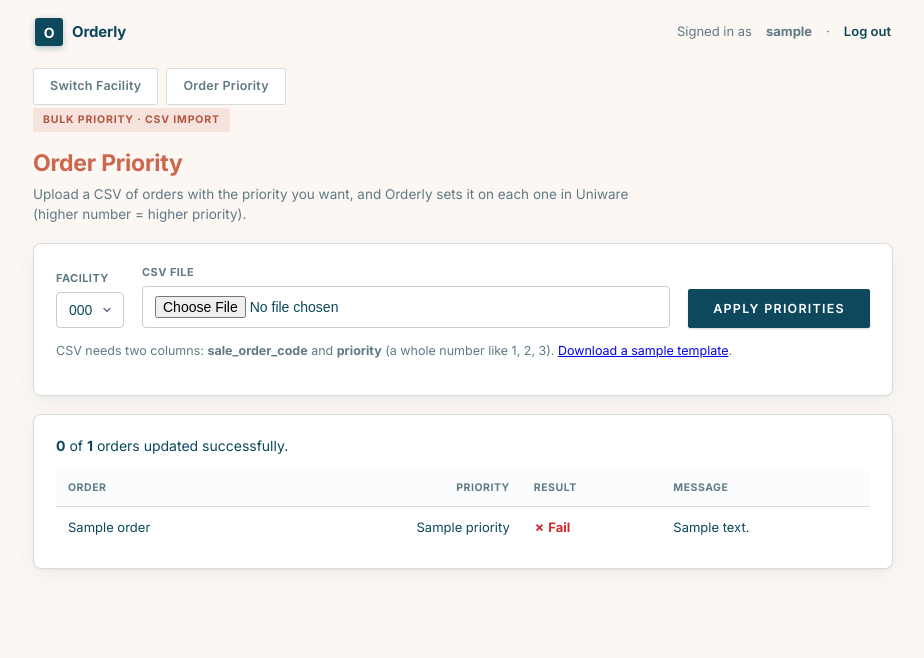
After one commit to eswarmediboina-jpg/Inventory-Allocation-Gate, a Flask app: template templates/priority.html in a window 1280 px wide. The commit adds this page. Shown: the top 658 px of the page, without its empty margins (177-1101 px from the left). Run offline with Flask 3, Linux system fonts and the light colour scheme; the template is opened without the code that fills it: most values are stand-ins (such as "Sample title", 1, 10 or a date in 2020).

Commit message:
Add Order Priority module (CSV bulk import) + top-level module nav
Orderly is now multi-module: a top nav switches between 'Switch Facility'
and the new 'Order Priority'. Priority module lets the team upload a CSV of
(sale_order_code, priority) and bulk-applies via Uniware's setPriority API,
with a per-row result and a sample template download.

Also includes the earlier hardening: Uniware 401s now show a clean 'session
expired' message (no token leaked), error pages are never cached, and a real
401 forces a clean re-login.

```diff
--- a/app.py
+++ b/app.py
@@ -24,6 +24,8 @@ the team reaches over a network, it MUST be served over HTTPS — otherwise
 usernames/passwords travel in plaintext. See the deployment note at bottom.
 """
 import os
+import io
+import csv
 import time
 import secrets
 import threading
@@ -35,13 +37,14 @@ from dotenv import load_dotenv
 load_dotenv()
 
 from flask import (
-    Flask, render_template, request, session, redirect, url_for
+    Flask, render_template, request, session, redirect, url_for, Response
 )
 
 from uniware_client import (
     login as uniware_login,
     refresh as uniware_refresh,
     switch_facility,
+    set_sale_order_priority,
     get_sale_order_items,
     get_sale_order_line_items,
     get_sale_order_full,
@@ -212,6 +215,7 @@ def _build_orders_view(token, active_facility, is_queue, filters):
     """Search + enrich orders for one tab. Returns a cacheable view dict."""
     orders = []
     search_error = None
+    auth_error = False
     if filters["order_code"]:
         # Direct lookup by Uniware sale-order code — finds the exact order in
         # whatever facility it's in (bypasses the 30-cap and display-code match).
@@ -222,6 +226,8 @@ def _build_orders_view(token, active_facility, is_queue, filters):
                 orders = [o]
             else:
                 search_error = f"No order found with sale-order code '{filters['order_code']}'."
+        except UniwareAuthError as e:
+            search_error = str(e); auth_error = True
         except Exception as e:
             search_error = str(e)
     else:
@@ -238,6 +244,8 @@ def _build_orders_view(token, active_facility, is_queue, filters):
             for el in res["elements"]:
                 el["_facility"] = active_facility
                 orders.append(el)
+        except UniwareAuthError as e:
+            search_error = str(e); auth_error = True
         except Exception as e:
             search_error = str(e)
 
@@ -268,6 +276,8 @@ def _build_orders_view(token, active_facility, is_queue, filters):
             if skus:
                 try:
                     inv = get_inventory_snapshot(token, skus, MAIN_FACILITY)
+                except UniwareAuthError as e:
+                    inv_error = str(e); auth_error = True
                 except Exception as e:
                     inv_error = str(e)
             for o in orders:
@@ -306,6 +316,7 @@ def _build_orders_view(token, active_facility, is_queue, filters):
         "status_cols": status_cols,
         "search_error": search_error,
         "inv_error": inv_error,
+        "auth_error": auth_error,
     }
 
 
@@ -347,8 +358,14 @@ def index():
                 view = hit[1]
     if view is None:
         view = _build_orders_view(token, active_facility, is_queue, filters)
-        with _page_lock:
-            _page_cache[cache_key] = (now, view)
+        # A genuine 401 means the token is dead — clear it and re-login cleanly.
+        if view.get("auth_error"):
+            session.clear()
+            return redirect(url_for("login"))
+        # Never cache error pages (avoids serving a stale error / bad-token build).
+        if not view["search_error"] and not view["inv_error"]:
+            with _page_lock:
+                _page_cache[cache_key] = (now, view)
 
     orders = view["orders"]
     status_cols = view["status_cols"]
@@ -363,6 +380,7 @@ def index():
     return render_template(
         "index.html",
         username=session.get("username", ""),
+        active_module="facility",
         channels=channel_options,
         facilities=FACILITIES,
         orders=orders,
@@ -606,6 +624,91 @@ def order_shift(order_code):
                            results=[{"order": order_code, "ok": ok, "count": len(selected), "message": msg}])
 
 
+# ---------------------------------------------------------------------------
+# Module: Order Priority — bulk-set priorities from a CSV
+# ---------------------------------------------------------------------------
+def _parse_priority_csv(raw_text):
+    """Parse an uploaded CSV into [{code, priority(int|None), raw_priority}]."""
+    reader = csv.DictReader(io.StringIO(raw_text))
+    rows = []
+    for r in reader:
+        rr = {(k or "").strip().lower().replace(" ", "_"): (v or "").strip() for k, v in r.items()}
+        code = (rr.get("sale_order_code") or rr.get("saleordercode")
+                or rr.get("order_code") or rr.get("code"))
+        praw = (rr.get("priority") or rr.get("priority_status") or rr.get("priority_number"))
+        if not code:
+            continue
+        try:
+            pri = int(float(praw))
+        except (TypeError, ValueError):
+            pri = None
+        rows.append({"code": code, "priority": pri, "raw_priority": praw or ""})
+    return rows
+
+
+def _apply_priorities(rows, token, facility):
+    def _do(r):
+        if r["priority"] is None:
+            return {"order": r["code"], "priority": r["raw_priority"], "ok": False,
+                    "message": "Invalid priority — must be a whole number (e.g. 1, 2)."}
+        try:
+            res = set_sale_order_priority(r["code"], r["priority"], token, facility)
+            ok = res["successful"]
+            msg = res["message"] or ("OK" if ok else "Failed")
+            if not ok and res.get("errors"):
+                msg = f"{msg}: {res['errors']}"
+        except Exception as e:
+            ok = False
+            msg = str(e)
+        return {"order": r["code"], "priority": r["priority"], "ok": ok, "message": msg}
+
+    with ThreadPoolExecutor(max_workers=8) as ex:
+        return list(ex.map(_do, rows))
+
+
+@app.route("/priority", methods=["GET", "POST"])
+def priority():
+    token = _current_token()
+    if not token:
+        return redirect(url_for("login"))
+
+    facility = (request.form.get("facility") or request.args.get("facility") or MAIN_FACILITY)
+    results = None
+    error = None
+    if request.method == "POST":
+        f = request.files.get("csv_file")
+        if not f or not f.filename:
+            error = "Please choose a CSV file to upload."
+        else:
+            try:
+                raw = f.read().decode("utf-8-sig", errors="replace")
+                rows = _parse_priority_csv(raw)
+            except Exception as e:
+                rows, error = None, f"Could not read the CSV: {e}"
+            if rows is not None:
+                if not rows:
+                    error = "No valid rows found. The file needs columns: sale_order_code, priority."
+                else:
+                    results = _apply_priorities(rows, token, facility)
+
+    return render_template(
+        "priority.html",
+        username=session.get("username", ""),
+        active_module="priority",
+        facilities=FACILITIES,
+        facility=facility,
+        results=results,
+        error=error,
+    )
+
+
+@app.route("/priority/template")
+def priority_template():
+    csv_text = "sale_order_code,priority\nSO-EXAMPLE-1,1\nSO-EXAMPLE-2,2\n"
+    return Response(csv_text, mimetype="text/csv",
+                    headers={"Content-Disposition": "attachment; filename=orderly_priority_template.csv"})
+
+
 if __name__ == "__main__":
     # debug=False: never expose the interactive debugger on an app that
     # handles real credentials and triggers real inventory movement.
--- a/static/app.css
+++ b/static/app.css
@@ -137,6 +137,16 @@ a.back:hover { text-decoration: underline; }
   margin-bottom: 16px; white-space: pre-wrap;
 }
 
+/* ---- Module nav (top-level sections) ---- */
+.modnav { display: flex; gap: 8px; margin: 8px 0 2px; }
+.modnav a {
+  padding: 8px 16px; font-size: 12.5px; font-weight: 600; letter-spacing: .02em;
+  color: var(--text-mut); text-decoration: none;
+  border: 1px solid var(--border); border-radius: 2px; background: #fff;
+}
+.modnav a:hover { color: var(--text); border-color: var(--border-strong); }
+.modnav a.active { background: var(--primary); color: #fff; border-color: var(--primary); }
+
 /* ---- Tabs ---- */
 .tabs { display: flex; gap: 6px; margin: 20px 0 0; border-bottom: 1px solid var(--border); }
 .tabs a {
--- a/templates/index.html
+++ b/templates/index.html
@@ -3,7 +3,7 @@
 <head>
 <meta charset="UTF-8">
 <title>Orderly · Facility Switch Gate</title>
-<link rel="stylesheet" href="{{ url_for('static', filename='app.css') }}?v=2">
+<link rel="stylesheet" href="{{ url_for('static', filename='app.css') }}?v=3">
 </head>
 <body>
 <div class="wrap">
@@ -11,6 +11,10 @@
     <span class="brand"><span class="logo">O</span> Orderly</span>
     <span class="right">Signed in as <strong>{{ username }}</strong> · <a href="{{ url_for('logout') }}">Log out</a></span>
   </div>
+  <nav class="modnav">
+    <a href="/" class="{% if active_module == 'facility' %}active{% endif %}">Switch Facility</a>
+    <a href="{{ url_for('priority') }}" class="{% if active_module == 'priority' %}active{% endif %}">Order Priority</a>
+  </nav>
   <span class="badge">PHASE 0 · NO RULES ENFORCED</span>
   <h1>Orders — Switch Facility</h1>
   <p class="sub">Browse orders in Uniware, select the ones you want, and switch them. Every switch is logged.</p>
--- /dev/null
+++ b/templates/priority.html
@@ -0,0 +1,74 @@
+<!DOCTYPE html>
+<html lang="en">
+<head>
+<meta charset="UTF-8">
+<title>Order Priority · Orderly</title>
+<link rel="stylesheet" href="{{ url_for('static', filename='app.css') }}?v=3">
+</head>
+<body>
+<div class="wrap" style="max-width:860px;">
+  <div class="who">
+    <span class="brand"><span class="logo">O</span> Orderly</span>
+    <span class="right">Signed in as <strong>{{ username }}</strong> · <a href="{{ url_for('logout') }}">Log out</a></span>
+  </div>
+  <nav class="modnav">
+    <a href="/" class="{% if active_module == 'facility' %}active{% endif %}">Switch Facility</a>
+    <a href="{{ url_for('priority') }}" class="{% if active_module == 'priority' %}active{% endif %}">Order Priority</a>
+  </nav>
+
+  <span class="badge">BULK PRIORITY · CSV IMPORT</span>
+  <h1>Order Priority</h1>
+  <p class="sub">Upload a CSV of orders with the priority you want, and Orderly sets it on each one in Uniware (higher number = higher priority).</p>
+
+  {% if error %}<div class="err">{{ error }}</div>{% endif %}
+
+  <div class="panel">
+    <form method="post" action="{{ url_for('priority') }}" enctype="multipart/form-data">
+      <div style="display:flex; gap:18px; flex-wrap:wrap; align-items:end;">
+        <div>
+          <label>Facility</label>
+          <select name="facility">
+            {% for f in facilities %}
+            <option value="{{ f.code }}" {% if facility == f.code %}selected{% endif %}>{{ f.code }}</option>
+            {% endfor %}
+          </select>
+        </div>
+        <div style="flex:1; min-width:260px;">
+          <label>CSV file</label>
+          <input type="file" name="csv_file" accept=".csv" required>
+        </div>
+        <button type="submit">Apply priorities</button>
+      </div>
+    </form>
+    <p class="hint" style="margin-top:14px;">
+      CSV needs two columns: <strong>sale_order_code</strong> and <strong>priority</strong> (a whole number like 1, 2, 3).
+      <a href="{{ url_for('priority_template') }}">Download a sample template</a>.
+    </p>
+  </div>
+
+  {% if results is not none %}
+    {% set ok_count = results | selectattr('ok') | list | length %}
+    <div class="panel">
+      <div class="summary"><strong>{{ ok_count }}</strong> of <strong>{{ results|length }}</strong> orders updated successfully.</div>
+      <div style="overflow-x:auto;">
+      <table>
+        <thead>
+          <tr><th>Order</th><th class="num">Priority</th><th>Result</th><th>Message</th></tr>
+        </thead>
+        <tbody>
+          {% for r in results %}
+          <tr>
+            <td>{{ r.order }}</td>
+            <td class="num">{{ r.priority }}</td>
+            <td>{% if r.ok %}<span class="ok">✓ OK</span>{% else %}<span class="fail">✗ Fail</span>{% endif %}</td>
+            <td>{{ r.message }}</td>
+          </tr>
+          {% endfor %}
+        </tbody>
+      </table>
+      </div>
+    </div>
+  {% endif %}
+</div>
+</body>
+</html>
```
Also changed, not shown: uniware_client.py (+40 -6 lines).
